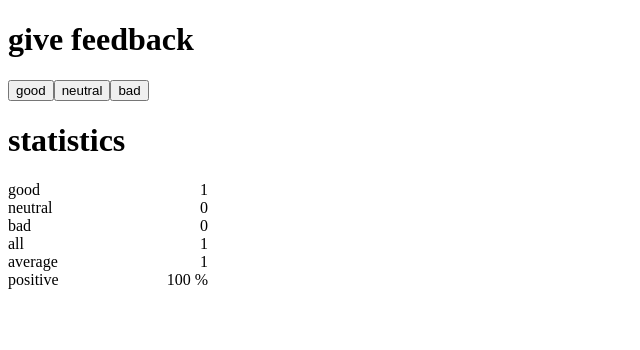
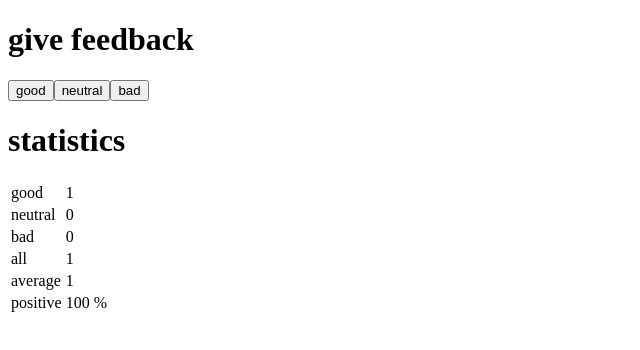
Before and after one commit to andre-gra/full-stack-open-2022, a React (Create React App) app in the folder part1/1.c/: page / in a window 1280 px wide. Both pictures are taken after a click on the button "good". Shown: the top 350 px of the page, without its empty margins (0-640 px from the left). Built offline with nearby package versions, Linux system fonts and the light colour scheme.

Commit message:
add solution 1.11

```diff
--- a/part1/1.c/src/App.js
+++ b/part1/1.c/src/App.js
@@ -2,10 +2,10 @@ import { useState } from 'react'
 
 const StatisticLine = (props) => {
   return (
-    <div style={{display: "flex", justifyContent: "space-between"}}>
-      <span>{props.text}</span>
-      <span>{props.value}</span>
-    </div>
+    <tr>
+      <td>{props.text}</td>
+      <td>{props.value}</td>
+    </tr>
   )
 }
 
@@ -15,14 +15,16 @@ const Statistics = (props) => {
 
   if (props.sum > 0) {
     return (
-      <div style={{width: "200px"}}>
+      <table style={{ width: "max-content" }}>
+        <tbody>
           <StatisticLine text="good" value={props.good} />
           <StatisticLine text="neutral" value={props.neutral} />
           <StatisticLine text="bad" value={props.bad} />
           <StatisticLine text="all" value={props.sum} />
           <StatisticLine text="average" value={average} />
           <StatisticLine text="positive" value={positive} />
-      </div>
+        </tbody>
+      </table>
     )
   }
 
```
Lines whose indentation alone changed are shown as unchanged.
